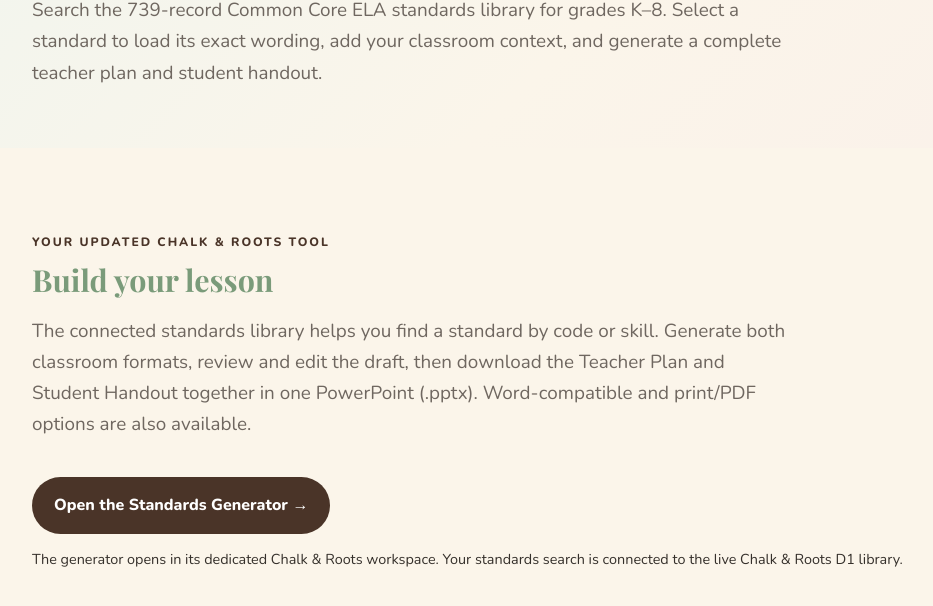
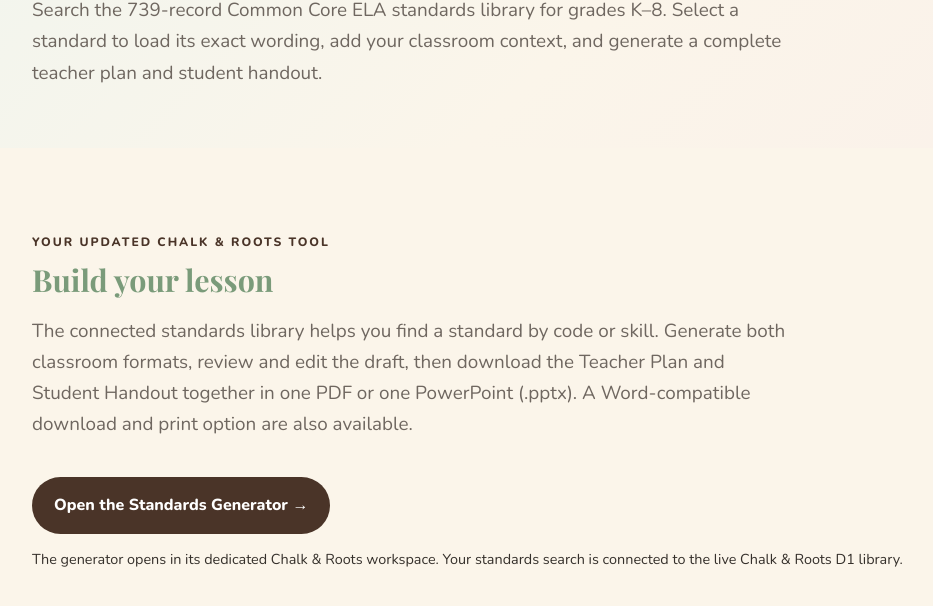
Before and after one commit to chalkandroots-spec/chalkandrootssite, a website: page generator.html in a window 1280 px wide. Shown: the part 558-1164 px from the top of the page, without its empty margins (52-985 px from the left). Drawn offline with nearby package versions, Linux system fonts and the light colour scheme.

Commit message:
Clarify that PDF and PowerPoint downloads both include the two lesson formats

```diff
--- a/generator.html
+++ b/generator.html
@@ -36,7 +36,7 @@
 <header class="site-header"><div class="wrap nav"><a class="brand" href="/"><img src="assets/chalk-roots-logo.svg" alt="Chalk & Roots logo"><span>Chalk & Roots</span></a><nav class="links" aria-label="Main navigation"><a href="/#about">About</a><a href="/#garden">Portfolio</a><a href="/#resources">Resources</a><a href="/shop">Shop</a><a href="/#videos">Videos</a><a href="/#blog">Blog</a><a href="/#contact">Contact</a></nav></div></header>
 <main id="main">
 <section class="hero" style="padding:56px 0 40px"><div class="wrap"><p class="tag">Lesson planning, made easier</p><h1>Chalk &amp; Roots<br><em>Standards Generator</em></h1><p class="lead">Search the 739-record Common Core ELA standards library for grades K–8. Select a standard to load its exact wording, add your classroom context, and generate a complete teacher plan and student handout.</p></div></section>
-<section class="section alt"><div class="wrap"><p class="tag">Your updated Chalk &amp; Roots tool</p><h2 class="title" style="font-size:1.9rem">Build your lesson</h2><p class="lead">The connected standards library helps you find a standard by code or skill. Generate both classroom formats, review and edit the draft, then download the Teacher Plan and Student Handout together in one PowerPoint (.pptx). Word-compatible and print/PDF options are also available.</p><a class="btn primary" href="https://chalk-roots-standards-generator.pages.dev/" target="_blank" rel="noopener" style="margin-top:18px;display:inline-flex">Open the Standards Generator &#8594;</a><p style="font-size:.9rem;margin-top:14px">The generator opens in its dedicated Chalk &amp; Roots workspace. Your standards search is connected to the live Chalk &amp; Roots D1 library.</p></div></section>
+<section class="section alt"><div class="wrap"><p class="tag">Your updated Chalk &amp; Roots tool</p><h2 class="title" style="font-size:1.9rem">Build your lesson</h2><p class="lead">The connected standards library helps you find a standard by code or skill. Generate both classroom formats, review and edit the draft, then download the Teacher Plan and Student Handout together in one PDF or one PowerPoint (.pptx). A Word-compatible download and print option are also available.</p><a class="btn primary" href="https://chalk-roots-standards-generator.pages.dev/" target="_blank" rel="noopener" style="margin-top:18px;display:inline-flex">Open the Standards Generator &#8594;</a><p style="font-size:.9rem;margin-top:14px">The generator opens in its dedicated Chalk &amp; Roots workspace. Your standards search is connected to the live Chalk &amp; Roots D1 library.</p></div></section>
 <section class="section"><div class="wrap"><blockquote class="quote" style="max-width:720px"><p>Start with the standard. Shape the lesson around your learners. Keep your professional judgment at the center.</p></blockquote></div></section>
 <section class="section" style="padding-top:0"><div class="wrap" style="text-align:center"><p class="tag">More from Chalk &amp; Roots</p><p class="lead"><a href="/science-of-reading">Science of Reading</a> &nbsp;·&nbsp; <a href="/ai-for-teachers">AI for Teachers</a> &nbsp;·&nbsp; <a href="/eld-resources">ELD Resources</a> &nbsp;·&nbsp; <a href="/membership">Membership</a></p></div></section>
 </main>
```
